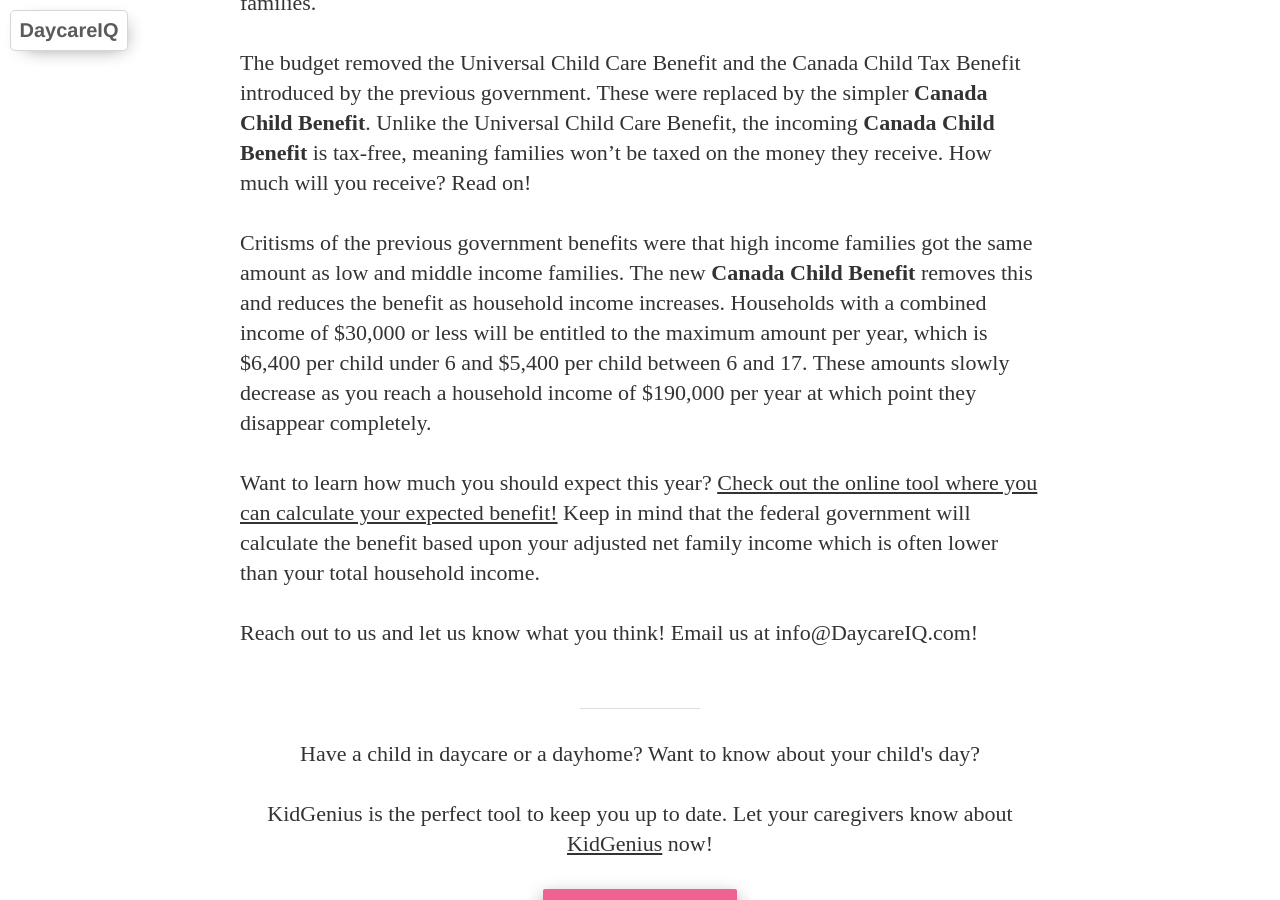
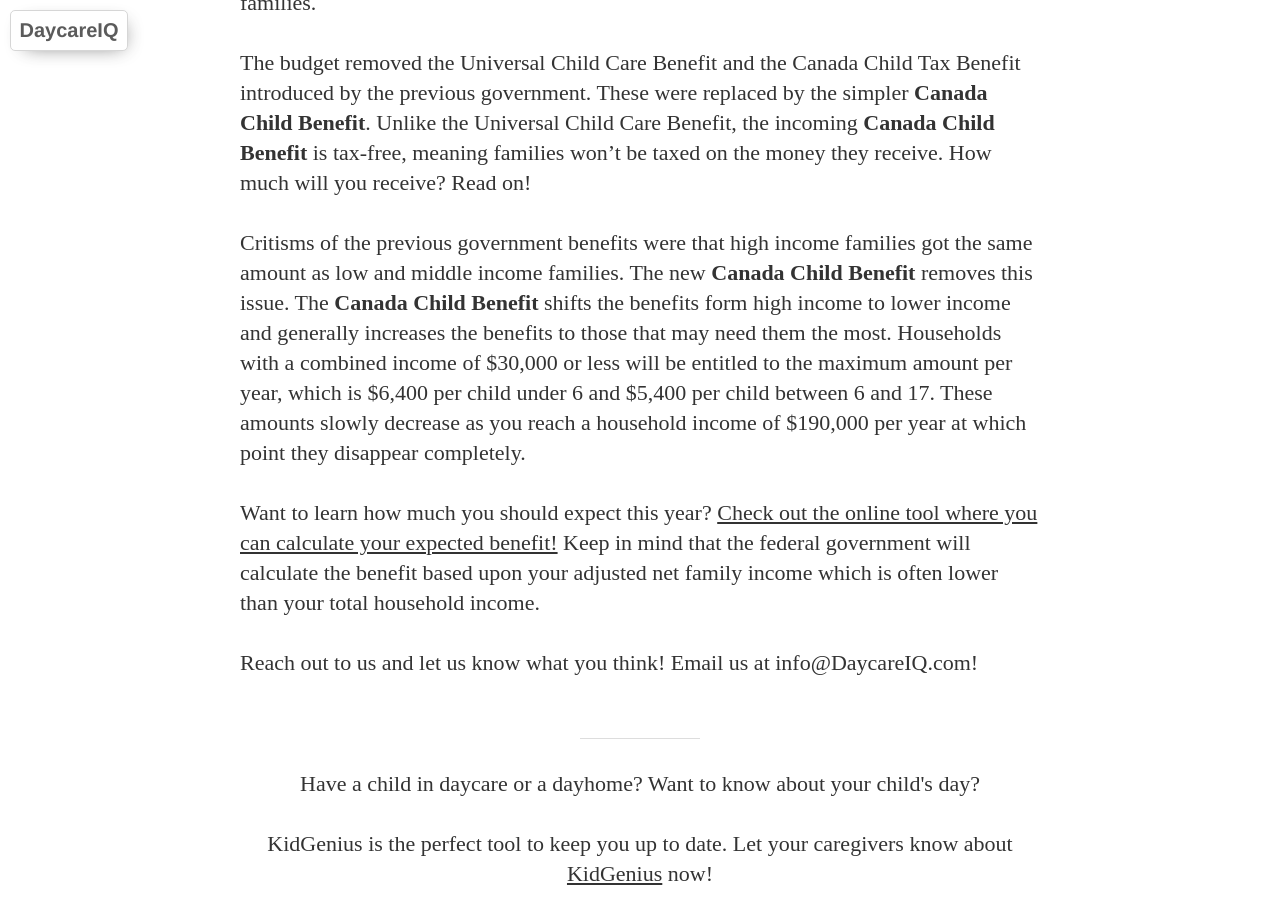
Before and after one commit to DaycareIQ/blog.daycareiq.com, a Jekyll site: the page built from _posts/2016-03-22-The-2016-Federal-Budget.md, in a window 1280 px wide and 900 px high, scrolled down 419 px. Built offline with Jekyll 4.4.1, drawn with Linux system fonts in a browser that asks for light colours; nearby versions of some CDN libraries; some web fonts are replaced.

Commit message:
Update 2016-03-22-The-2016-Federal-Budget.md

```diff
--- a/_posts/2016-03-22-The-2016-Federal-Budget.md
+++ b/_posts/2016-03-22-The-2016-Federal-Budget.md
@@ -13,7 +13,7 @@ The first budget under the Justin Trudeau Liberals contained big changes for Can
 
 The budget removed the Universal Child Care Benefit and the Canada Child Tax Benefit introduced by the previous government.  These were replaced by the simpler **Canada Child Benefit**.  Unlike the Universal Child Care Benefit, the incoming **Canada Child Benefit** is tax-free, meaning families won't be taxed on the money they receive.  How much will you receive?  Read on!
 
-Critisms of the previous government benefits were that high income families got the same amount as low and middle income families.  The new **Canada Child Benefit** removes this and reduces the benefit as household income increases.  Households with a combined income of $30,000 or less will be entitled to the maximum amount per year, which is $6,400 per child under 6 and $5,400 per child between 6 and 17.  These amounts slowly decrease as you reach a household income of $190,000 per year at which point they disappear completely.
+Critisms of the previous government benefits were that high income families got the same amount as low and middle income families.  The new **Canada Child Benefit** removes this issue.  The **Canada Child Benefit** shifts the benefits form high income to lower income and generally increases the benefits to those that may need them the most.  Households with a combined income of $30,000 or less will be entitled to the maximum amount per year, which is $6,400 per child under 6 and $5,400 per child between 6 and 17.  These amounts slowly decrease as you reach a household income of $190,000 per year at which point they disappear completely.
 
 Want to learn how much you should expect this year?  [Check out the online tool where you can calculate your expected benefit!](http://www.budget.gc.ca/2016/tool-outil/ccb-ace-en.html)  Keep in mind that the federal government will calculate the benefit based upon your adjusted net family income which is often lower than your total household income.
 
```
